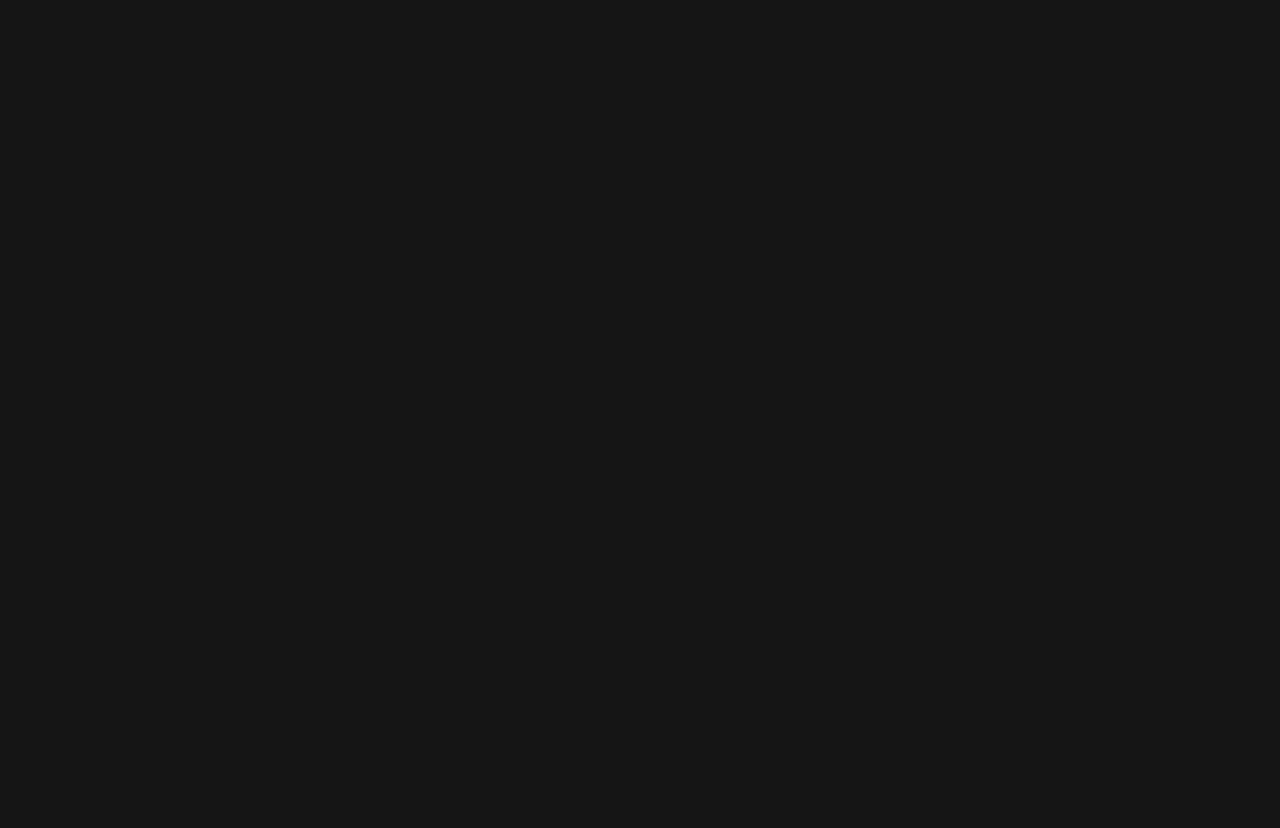
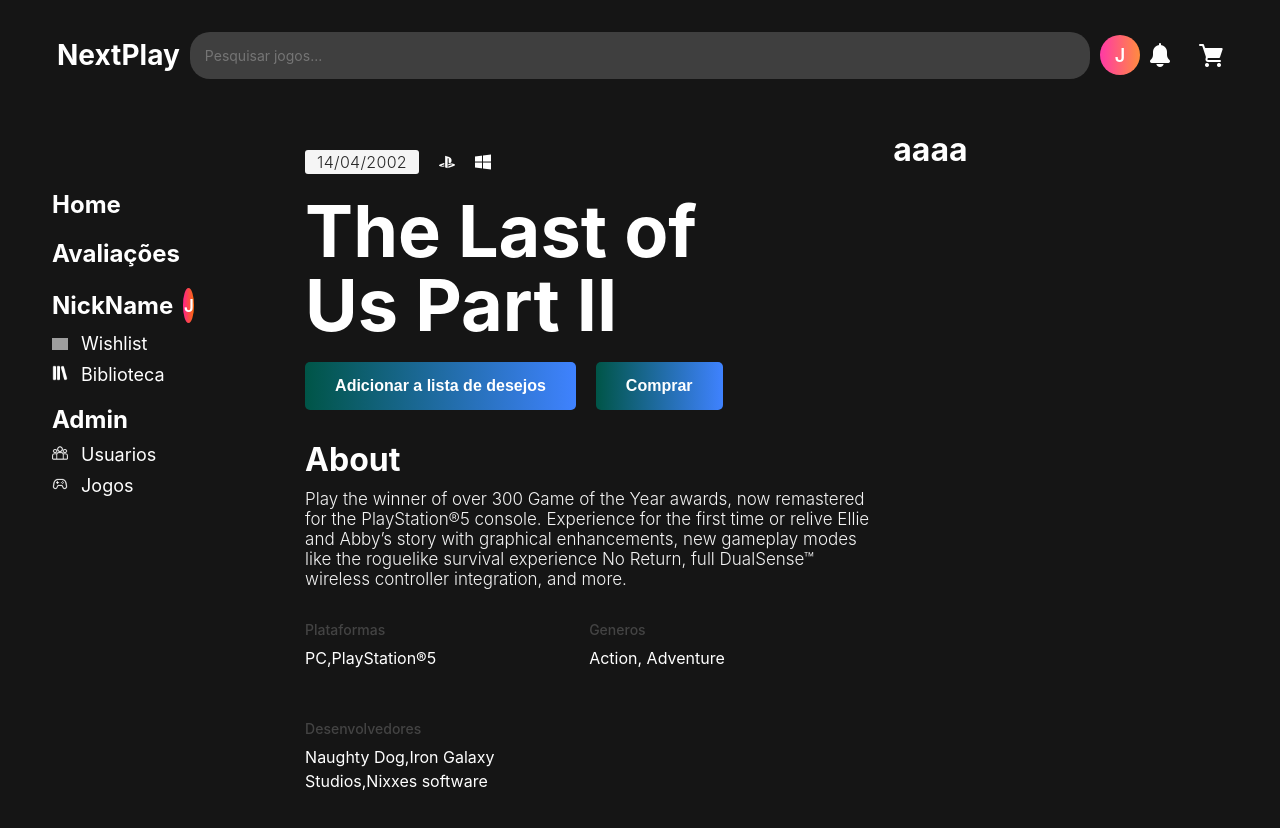
Before and after one commit to JoaoNrz/NextPlay, a Vue app in the folder frontend/next-front/: page /details in a window 1280 px wide. Before the commit this address had no page. Shown: the top 828 px of the page. Before the commit the page ends 800 px from the top, so only its background shows below. Built offline with nearby package versions, Linux system fonts and the light colour scheme; grey boxes are pictures that could not be loaded.

Commit message:
Game Details Component and Page

```diff
--- /dev/null
+++ b/frontend/next-front/src/components/GameDetailsComp.vue
@@ -0,0 +1,176 @@
+<template>
+    <div class="container-details">
+        <div class="details-core">
+            <div class="details-core-init">
+                <span class="data">14/04/2002</span>
+                <div class="details-core-imgs">
+                    <img src="../assets/images/playstation-logotype.png" alt="">
+                    <img src="../assets/images/windows.png" alt="">
+                </div>
+            </div>
+            <div class="details-core-title">
+                <h1>The Last of Us Part II</h1>
+            </div>
+            <div class="details-core-actions">
+                <button>Adicionar a lista de desejos</button>
+                <button>Comprar</button>
+            </div>
+            <div class="details-core-infos">
+                <h2>About</h2>
+                <p id="descript-game">Play the winner of over 300 Game of the Year awards, now remastered for the PlayStation®5 console. Experience for the first time or relive Ellie and Abby’s story with graphical enhancements, new gameplay modes like the roguelike survival experience No Return, full DualSense™ wireless controller integration, and more.</p>
+                <div class="game-meta">
+                    <div class="game-meta-block">
+                        <div class="game-meta-title">Plataformas</div>
+                        <div class="game-meta-text">PC,PlayStation®5</div>
+                    </div>
+                    <div class="game-meta-block">
+                        <div class="game-meta-title">Generos</div>
+                        <div class="game-meta-text">Action, Adventure</div>
+                    </div>
+                    <div class="game-meta-block">
+                        <div class="game-meta-title">Desenvolvedores</div>
+                        <div class="game-meta-text">Naughty Dog,Iron Galaxy Studios,Nixxes software</div>
+                    </div>
+                </div>
+
+            </div>
+        </div>
+        <div class="details-extra">
+            <h1>aaaa
+
+            </h1>
+        </div>
+    </div>
+
+</template>
+
+<script>
+    export default{
+        name: 'GameDetailsComp',
+    }
+</script>
+
+<style scoped>
+    .container-details{
+        display: flex;
+        justify-content: center;
+        align-items: start;
+        width: 100%;
+        flex-direction: row;
+    }
+
+    .details-core{
+        display: flex;
+        justify-content: center;
+        align-items: center;
+        width: 60%;
+        flex-direction: column;
+        padding: 20px;
+        gap: 20px;
+    }
+
+    .details-extra{
+        width: 30%;
+    }
+
+    .details-core-init{
+        display: flex;
+        justify-content: start;
+        gap: 20px;
+        width: 100%;
+        align-items: center;
+    }
+
+    .details-core-init .data{
+        font-size: 16px;
+        color: #272727;
+        font-weight: 500;
+        padding: 2px 12px;
+        background-color: rgb(245, 245, 245);
+        border-radius: 3px;
+        font-weight: 300;
+        letter-spacing: .3px;
+    }
+
+    .details-core-imgs{
+        display: flex;
+        justify-content: center;
+        align-items: center;
+        gap: 20px;
+    }
+
+    .details-core-title{
+        display: flex;
+        justify-content: start;
+        align-items: center;
+        text-align: start;
+        width: 100%;
+    }
+
+    .details-core-title h1{
+        font-size: 72px;
+        line-height: 74px;
+        font-weight: 700;
+        max-width: 70%;
+    }
+
+    .details-core-actions{
+        display: flex;
+        justify-content: start;
+        align-items: center;
+        gap: 20px;
+        width: 100%;
+    }
+
+    .details-core-actions button{
+        padding: 15px 30px;
+        background: linear-gradient(90deg, #005547 0%, #3f82ff 100%);
+        border: none;
+        border-radius: 5px;
+        color: #fff;
+        font-size: 16px;
+        font-weight: 500;
+        cursor: pointer;
+        font-weight: bold;
+    }
+
+    .details-core-infos{
+        margin-top: 10px;
+    }
+
+    .details-core-infos h2{
+        font-size: 32px;
+        font-weight: 700;
+        margin-bottom: 10px;
+    }
+
+    #descript-game{
+        font-size: 17px;
+        font-weight: 300;
+        color: #f3f3f3;
+    }
+
+    .game-meta {
+        margin-top: 32px;
+        display: flex;
+        flex-wrap: wrap;
+    }
+
+    .game-meta-block {
+        width: 50%;
+        box-sizing: border-box;
+        margin-bottom: 50px;
+    }
+
+    .game-meta-title {
+    margin-bottom: 8px;
+    font-size: 14px;
+    font-weight: 500;
+    color: rgba(255, 255, 255, 0.2);
+}
+
+    .game-meta-text{
+        font-size: 16px;
+        line-height: 1.5;
+    }
+</style>
--- a/frontend/next-front/src/components/ListarJogos.vue
+++ b/frontend/next-front/src/components/ListarJogos.vue
@@ -6,9 +6,9 @@
             </div>
             <div class="game-card-medium-info">
                 <div class="game-card-info-plataforms">
-                    <span>1</span>
-                    <span>2</span>
-                    <span>3</span>
+                    <img src="../assets/images/windows.png" alt="">
+                    <img src="../assets/images/xbox-logo.png" alt="">
+                    <img src="../assets/images/playstation-logotype.png" alt="">
                 </div>
                 <div class="game-card-info-tittle">
                     <h1>The Last of Us Part 2</h1>
@@ -17,8 +17,12 @@
                     <span>R$ 249,99</span>
                 </div>
                 <div class="game-card-actions">
-                    <span>1</span>
-                    <span>2</span>
+                    <button id="btn-favorite">
+                        <img src="../assets/images/heart.png" alt="">
+                    </button>
+                    <button id="btn-cart">
+                        <a href="">Comprar</a>
+                    </button>
                 </div>
             </div>
         </div>
@@ -44,6 +48,7 @@
     .game-card-medium{
         width: 30%;
         background-color: #202020;
+        border-radius: 10px;
     }
 
     .game-card-medium-media{
@@ -72,6 +77,10 @@
 
     }
 
+    .game-card-info-plataforms img{
+        max-width: 14px;
+    }
+
     .game-card-info-tittle h1{
         font-size: 26px;
         font-weight: bold;
@@ -80,16 +89,47 @@
     }
 
     .game-card-info-price span{
-        font-size: 20px;
+        font-size: 21px;
         font-weight: 400;
-        color: #fff;
+        color: #e4e4e4;
         margin-bottom: 10px;
     }
 
     .game-card-actions{
         display: flex;
         justify-content: start;
-        gap:10px;
+        align-items: center;
+        padding: 10px 0px;
+        gap:15px;
         margin-top: 14px;
     }
+
+    #btn-cart{
+        background: linear-gradient(90deg, #005547 0%, #3f82ff 100%);
+        border: none;
+        padding: 11px 20px;
+        border-radius: 5px;
+        cursor: pointer;
+
+    }
+
+    #btn-favorite{
+        background-color: #313131;
+        border: none;
+        border-radius: 5px;
+        cursor: pointer;
+        padding: 5px 8px;
+    }
+
+    #btn-favorite img{
+        max-width: 18px;
+    }
+
+    .game-card-actions button a{
+        text-decoration: none;
+        color: #fff;
+        font-family: -apple-system, BlinkMacSystemFont, 'Segoe UI', Roboto, 'Helvetica Neue', Arial, sans-serif;
+        font-size: 16px ;
+        font-weight: bold;
+    }
 </style>
--- a/frontend/next-front/src/components/NavBar.vue
+++ b/frontend/next-front/src/components/NavBar.vue
@@ -23,6 +23,21 @@
                     <li>
                         <img src="../assets/images/library.png" alt="">
                         Biblioteca
+                    </li>
+                </ul>
+            </div>
+            <div class="discover-menu">
+                <div class="nickname">
+                    <span>Admin</span>
+                </div>
+                <ul>
+                    <li>
+                        <img src="../assets/images/group.png" alt="">
+                        Usuarios
+                    </li>
+                    <li>
+                        <img src="../assets/images/game-controller.png" alt="">
+                        Jogos
                     </li>
                 </ul>
             </div>
--- a/frontend/next-front/src/router/index.js
+++ b/frontend/next-front/src/router/index.js
@@ -1,11 +1,17 @@
 import { createRouter, createWebHistory } from 'vue-router'
 import Home from '../views/HomeView.vue'
+import GameDetails from '../views/GameDetails.vue'
 
 const routes = [
   {
     path: '/',
     name: 'Home',
     component: Home
+  },
+  {
+    path:'/details',
+    name:'Details',
+    component: GameDetails
   }
 ]
 
--- /dev/null
+++ b/frontend/next-front/src/views/GameDetails.vue
@@ -0,0 +1,55 @@
+<template>
+    <HeaderComp />
+        <div class="game-details">
+            <div class="game-details-content">
+                <NavBar />
+                <div class="game-details-infos">
+                    <GameDetailsComp />
+                </div>
+        </div>
+        <div class="page_art">
+            <div class="art-wrapper">
+                <div class="art"></div>
+            </div>
+        </div>
+    </div>
+
+</template>
+
+<script>
+    import HeaderComp from '../components/HeaderComp.vue'
+    import NavBar from '../components/NavBar.vue'
+    import GameDetailsComp from '../components/GameDetailsComp.vue'
+
+    export default{
+        name: 'GameDetails',
+        components: {
+            HeaderComp,
+            NavBar,
+            GameDetailsComp
+        },
+    }
+</script>
+
+<style scoped>
+
+    .game-details{
+        display: flex;
+        justify-content: center;
+    }
+
+    .game-details-content{
+        display: flex;
+        align-items: start;
+        justify-content: center;
+        padding: 20px 0px 50px 0px;
+        width: 95%;
+    }
+
+    .game-details-infos{
+        width: 85%;
+        flex: 1;
+    }
+
+
+</style>
```
